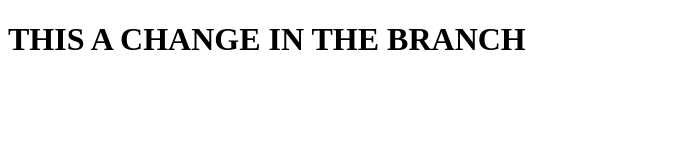
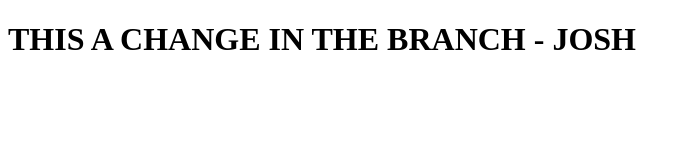
Before and after one commit to jchin11/project-1, a plain HTML site: page index.html in a window 1280 px wide. Shown: the whole page, without its empty margins (0-691 px from the left). Drawn offline with Linux system fonts and the light colour scheme.

Commit message:
Update index.html

```diff
--- a/index.html
+++ b/index.html
@@ -6,6 +6,6 @@
     <title>BRANCH</title>
 </head>
 <body>
-    <h1> THIS A CHANGE IN THE BRANCH</h1>
+    <h1> THIS A CHANGE IN THE BRANCH - JOSH</h1>
 </body>
 </html>
```
